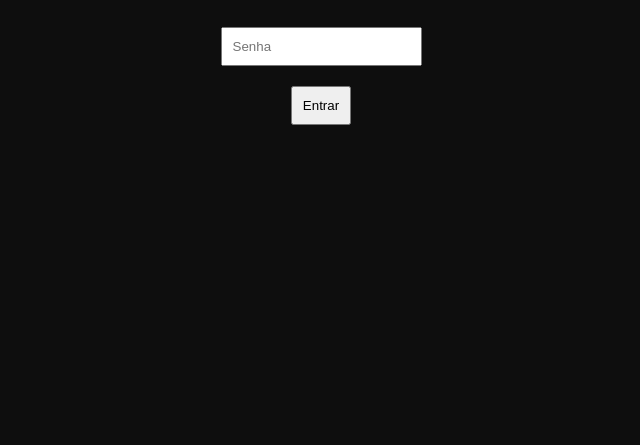
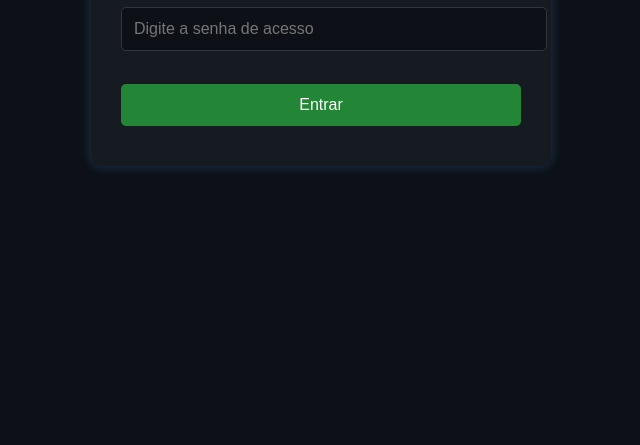
Before and after one commit to slay1368/clarinha-acesso, a plain HTML site: page index.html in a window 1280 px wide. Shown: the part 371-816 px from the top of the page, without its empty margins (319-959 px from the left). Drawn offline with Linux system fonts and the light colour scheme.

Commit message:
Update index.html

```diff
--- a/index.html
+++ b/index.html
@@ -1,32 +1,92 @@
-
 <!DOCTYPE html>
-<html lang="pt-br">
+<html lang="pt-BR">
 <head>
-  <meta charset="UTF-8">
-  <title>Área Protegida</title>
-  <script src="https://www.google.com/recaptcha/api.js" async defer></script>
+  <meta charset="UTF-8" />
+  <meta name="viewport" content="width=device-width, initial-scale=1.0"/>
+  <title>🔐 Acesso Exclusivo | Clarinha</title>
   <style>
-    body { font-family: Arial, sans-serif; background: #0e0e0e; color: #fff; display: flex; justify-content: center; align-items: center; height: 100vh; flex-direction: column; }
-    input, button { padding: 10px; margin-top: 10px; }
-    .g-recaptcha { margin-top: 10px; }
+    body {
+      font-family: Arial, sans-serif;
+      background: #0d1117;
+      color: #e6edf3;
+      display: flex;
+      flex-direction: column;
+      align-items: center;
+      justify-content: center;
+      height: 100vh;
+      margin: 0;
+    }
+    .container {
+      background: #161b22;
+      padding: 30px;
+      border-radius: 10px;
+      box-shadow: 0 0 12px #58a6ff40;
+      max-width: 400px;
+      width: 90%;
+    }
+    h1 {
+      text-align: center;
+      margin-bottom: 25px;
+    }
+    input[type="password"] {
+      width: 100%;
+      padding: 12px;
+      border: none;
+      border-radius: 5px;
+      margin-bottom: 15px;
+      font-size: 16px;
+      background: #0d1117;
+      color: #e6edf3;
+      border: 1px solid #30363d;
+    }
+    button {
+      width: 100%;
+      padding: 12px;
+      border: none;
+      border-radius: 5px;
+      background-color: #238636;
+      color: white;
+      font-size: 16px;
+      cursor: pointer;
+    }
+    .error {
+      color: #ff7b72;
+      margin-top: 10px;
+      text-align: center;
+    }
   </style>
 </head>
 <body>
-  <h2>Digite a senha para acessar</h2>
-  <input type="password" id="senha" placeholder="Senha">
-  <div class="g-recaptcha" data-sitekey="6Le9e5orAAAAAASTqYBucamF_UJCv3ZWokg7N62-"></div>
-  <button onclick="verificar()">Entrar</button>
+  <div class="container">
+    <h1>🔒 Área Restrita</h1>
+    <form id="access-form">
+      <input type="password" id="password" placeholder="Digite a senha de acesso" required />
+      <div class="g-recaptcha" data-sitekey="6Le9e5orAAAAAASTqYBucamF_UJCv3ZWokg7N62-"></div>
+      <br />
+      <button type="submit">Entrar</button>
+      <div class="error" id="error-msg"></div>
+    </form>
+  </div>
 
+  <script src="https://www.google.com/recaptcha/api.js" async defer></script>
   <script>
-    function verificar() {
-      const senha = document.getElementById('senha').value;
-      const response = grecaptcha.getResponse();
-      if (senha === 'clarinha@1' && response) {
+    document.getElementById('access-form').addEventListener('submit', function(e) {
+      e.preventDefault();
+      const senha = document.getElementById('password').value;
+      const captcha = grecaptcha.getResponse();
+      const erro = document.getElementById('error-msg');
+
+      if (captcha.length === 0) {
+        erro.textContent = 'Por favor, confirme que você não é um robô.';
+        return;
+      }
+
+      if (senha === 'clarinha@1') {
         window.location.href = "https://www.messengerx.io/mx-clarinha-5je8u174008";
       } else {
-        alert("Senha ou verificação inválida.");
+        erro.textContent = 'Senha incorreta. Tente novamente.';
       }
-    }
+    });
   </script>
 </body>
 </html>
```
